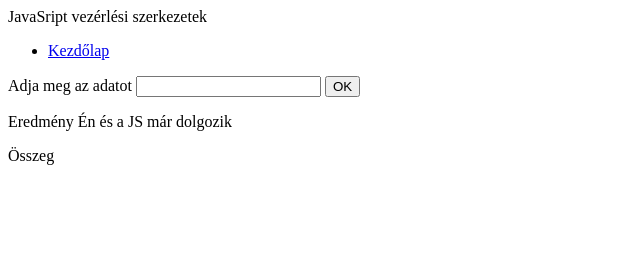
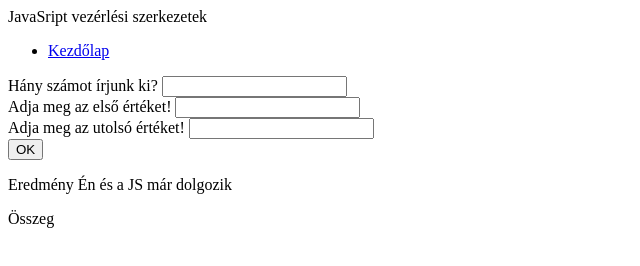
Before and after one commit to BartuczPetra/JS_0317, a plain HTML site: page public_html/index.html in a window 1280 px wide. Shown: the whole page, without its empty margins (0-640 px from the left). Drawn offline with Linux system fonts and the light colour scheme.

Commit message:
VáltoztatásBP

```diff
--- a/public_html/index.html
+++ b/public_html/index.html
@@ -17,8 +17,15 @@
                 </ul>
             </nav>
             <form>
-                <label for="adat">Adja meg az adatot</label>
+                <label for="adat">Hány számot írjunk ki?</label>
                 <input type="text" id="adat" >
+                <br>
+                <label for="adat2">Adja meg az első értéket!</label>
+                <input type="text" id="adat2" >
+                <br>
+                <label for="adat3">Adja meg az utolsó értéket!</label>
+                <input type="text" id="adat3" >
+                <br>
                 <input type="button" id="gomb" value="OK">
             </form>
             <article>
--- a/public_html/js.js
+++ b/public_html/js.js
@@ -3,13 +3,16 @@ var tomb=[];
 function feltolt(){
     tomb=[];
      var nev=Number(document.getElementById("adat").value);
+     var mettol=Number(document.getElementById("adat2").value);
+     var meddig=Number(document.getElementById("adat3").value);
+
 //    var tomb=[1,2,3,4,5,3,"macska"]; //bármilyen elem mehet bele(string, int, boolean)
 //    var tomb=new Array(20);//megadjuk h 20 elemu tomb legyen, de lehet meg hozzaadni
 //    tomb[0]=1;
 //    tomb[1]="macska";
 //    tomb[2]=False;
     for (var i = 0; i < nev; i++) {
-        var vel=Math.floor(Math.random()*10);//[0;1[ -> [0;10[ //Math.floor lefelé kerekít, levágja a 0.1-es jegyeket
+        var vel=Math.floor(Math.random()*(meddig-mettol+1))+mettol;//[0;1[ ->*10 [0;10[ -> *meddig(6-mettol(3))+mettol(3) [3;6]  //Math.floor lefelé kerekít, levágja a 0.1-es jegyeket
         tomb[i]=vel;
     }
 }
```
